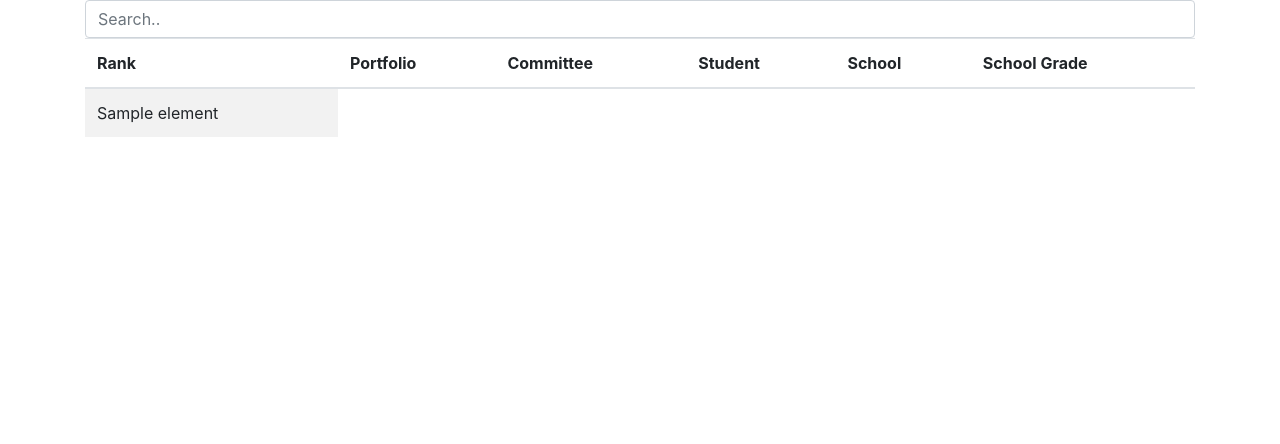
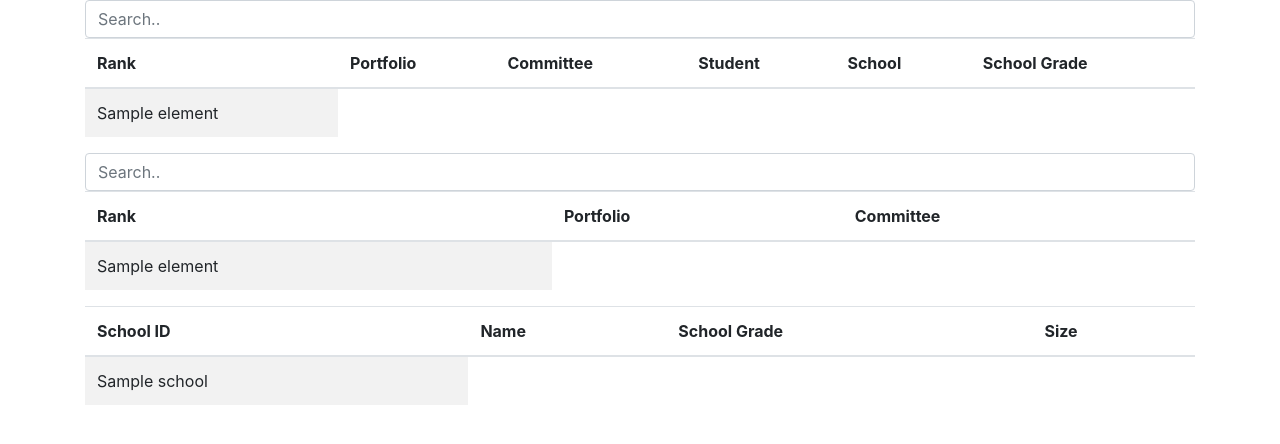
Before and after one commit to sailboat642/DOBBY, a Flask app: template templates/view.html in a window 1280 px wide. Shown: the part 66-510 px from the top of the page. Run offline with Flask 2, Linux system fonts and the light colour scheme; the template is opened without the code that fills it: most values are stand-ins (such as "Sample title", 1, 10 or a date in 2020); some libraries are stand-ins or nearby versions.

Commit message:
makes GUI more aesthetic, fixes minor bugs

```diff
--- a/application.py
+++ b/application.py
@@ -119,8 +119,12 @@ def populate_school():
         portfolios = event_session.query(Portfolio).join(Portfolio.student).filter(Student.school_id == school_id).all()
 
         for portfolio in portfolios:
-            student_name = request.form.get(portfolio.name)
-            portfolio.student.name = student_name
+            student_name = request.form.get(str(portfolio.id))
+            if student_name == "":
+                portfolio.student.name = None
+            else:
+                portfolio.student.name = student_name
+
             event_session.commit()
 
         event_session.close()
@@ -128,7 +132,7 @@ def populate_school():
         return redirect("/view")
     else:
         school_id = request.args.get("school")
-        portfolios = event_session.query(Portfolio).join(Portfolio.student).filter(Student.school_id == school_id).all()
+        portfolios = event_session.query(Portfolio.id, Portfolio.name, Committee.name).join(Portfolio.student, Portfolio.committee).filter(Student.school_id == school_id).all()
         event_session.close()
         return render_template("add_students.html", portfolios=portfolios, school_id=school_id)
 
@@ -309,9 +313,16 @@ def view():
     session = EventSession()
 
     # fixes need to query: join multiple tables
-    rows = session.query(Portfolio.rank, Portfolio.name, Committee.name, Student.name, School.name, School.grade).join(Portfolio.committee, Portfolio.student, Student.school).filter(Portfolio.student != None).order_by(School.id).all()
+    sorted_portfolios = session.query(Portfolio.rank, Portfolio.name, Committee.name, Student.name, School.name, School.grade).join(Portfolio.committee, Portfolio.student, Student.school).filter(Portfolio.student != None).order_by(School.id).all()
+    extra_portfolios  = session.query(Portfolio.rank, Portfolio.name, Committee.name).join(Portfolio.committee).filter(Portfolio.student == None).order_by(Portfolio.committee_id).all()
+    schools = session.query(School).all()
+    unsorted_schools = []
+    for school in schools:
+        portfolio = session.query(Portfolio).join(Portfolio.student, Student.school).filter(School.id == school.id).first()
+        if portfolio == None:
+            unsorted_schools.append([School.id, School.name, School.grade, School.delegation_size])
     session.close()
-    return render_template("view.html", rows=rows)
+    return render_template("view.html", sorted_portfolios=sorted_portfolios, extra_portfolios=extra_portfolios, schools=unsorted_schools)
 
 
 @app.route("/sort_all", methods=["POST"])
@@ -330,12 +341,15 @@ def sort_all():
             student = event_session.query(Student).filter(Student.school_id == school.id).order_by(Student.id).first()
             portfolio = event_session.query(Portfolio).filter(Portfolio.student_id == None, Portfolio.rank == 1).first()
             portfolio.student_id = student.id
-            event_session.commit()
 
-        # what to do next
-        # give portfolios grade wise
         students = event_session.query(Student.id, Student.name, School.id, School.grade).join(Student.school).order_by(School.grade).all()
         portfolios = event_session.query(Portfolio).filter(Portfolio.student == None).order_by(Portfolio.rank).all()
+        if len(portfolios) < len(students):
+            n = len(students) - len(portfolios)
+            return apology(f'Need {n} more portfolios')
+
+        event_session.commit()
+
         for i in range(len(students)):
             query = event_session.query(Portfolio).filter(Portfolio.student_id == students[i][0]).first()
             if not query:
@@ -345,3 +359,29 @@ def sort_all():
 
         event_session.close()
         return redirect("/view")
+
+
+@app.route("/sort_new", methods=["POST"])
+@database_access
+def sort_new():
+    if request.method == "POST":
+        event_session = EventSession()
+
+        students = event_session.query(Student.id, Student.name, School.id, School.grade).join(Student.school).order_by(School.grade).all()
+        portfolios = event_session.query(Portfolio).order_by(Portfolio.rank).all()
+
+        if len(portfolios) < len(students):
+            n = len(students) - len(portfolios)
+            return apology(f'Need {n} more portfolios')
+
+        portfolios = event_session.query(Portfolio).filter(Portfolio.student == None).order_by(Portfolio.rank).all()
+
+        for i in range(len(students)):
+            query = event_session.query(Portfolio).filter(Portfolio.student_id == students[i][0]).first()
+            if not query:
+                portfolios[i].student_id = students[i][0]
+
+        event_session.commit()
+
+        event_session.close()
+        return redirect("/view")
--- a/sqlalchemy_declarative.py
+++ b/sqlalchemy_declarative.py
@@ -67,18 +67,15 @@ class Portfolio(Base):
     name = Column(String(255), nullable=False)
     committee_id = Column(Integer, ForeignKey("committees.id"), nullable=False)
     student_id = Column(Integer, ForeignKey("students.id"))
-    school_id = Column(Integer, ForeignKey("schools.id"))
     rank = Column(Integer, nullable=False)
 
     committee = relationship("Committee", back_populates="portfolios")
     student = relationship("Student", back_populates="portfolio")
-    school = relationship("School", back_populates="portfolios")
 
 
 
 Committee.portfolios = relationship("Portfolio", order_by=Portfolio.id, back_populates="committee")
 
-School.portfolios = relationship("Portfolio", order_by=Portfolio.id, back_populates="school")
 School.students = relationship("Student", order_by=Student.id, back_populates="school")
 
 Student.portfolio = relationship("Portfolio", back_populates="student")
--- a/templates/add_committee.html
+++ b/templates/add_committee.html
@@ -7,10 +7,7 @@ New School
 {% block body %}
 <div class="d-flex justify-content-center">
 	<form action="/add_committee" method="post" enctype="multipart/form-data" class="col-md-6">
-		<div class="custom-file">
-			<input type="file" name="file" class="custom-file-input" id='file-input'>
-			<label class="custom-file-label" for="file-input">Choose file</label>
-		</div>
+		<input type="file" name="file" class="form-control" id='file-input'>
 		<input type="submit" class="btn btn-primary col-md-3 mt-3" value="Upload">
 	</form>
 </div>
--- a/templates/add_students.html
+++ b/templates/add_students.html
@@ -12,13 +12,12 @@ Add Students
         <table>
     		{% for portfolio in portfolios %}
        		<div class='input-group mb-2'>
-    			<div class="input-group-prepend"><span class="input-group-text">{{ portfolio.name }}</span></div>
-    			<input class="form-control" autocomplete="off"  name="{{ portfolio.name }}" placeholder="Student Name" type="text">
+    			<div class="input-group-prepend"><span class="input-group-text">{{ portfolio[2] }}, {{ portfolio[1] }}</span></div>
+    			<input class="form-control" autocomplete="off"  name="{{ portfolio[0] }}" placeholder="Student Name" type="text">
 		    </div>
 		    {% endfor %}
 	    </table>
 	    <button type="submit" class="btn btn-primary col-md-3">Submit</button>
-		<input type="hidden" value="{{ school_id }}" name="school_id">
     </form>
 </div>
 {% endblock %}
--- a/templates/index.html
+++ b/templates/index.html
@@ -14,8 +14,11 @@
     	<a href="/select_school" class="list-group-item-action list-group-item list-group-item-success mt-2">Add Students</a>
     	<a href="/add_committee" class="list-group-item-action list-group-item list-group-item-success mt-2">Add a Committe</a>
     	<a href="/view" class="list-group-item-action list-group-item list-group-item-info mt-2">View Structure</a>
+    	<form action="/sort_new" method="post">
+        		<button type="submit" class="btn btn-primary btn-lg mt-4 col-md-12">Sort New</button>
+       	</form>
     	<form action="/sort_all" method="post">
-        		<button type="submit" class="btn btn-primary btn-lg mt-4 col-md-12">Sort</button>
+        		<button type="submit" class="btn btn-primary btn-lg mt-2 col-md-12">Sort All</button>
        	</form>
     </ul>
 </div>
--- a/templates/view.html
+++ b/templates/view.html
@@ -5,7 +5,7 @@ View
 {% endblock %}
 
 {% block body %}
-<input class="form-control" id="myInput" type="text" placeholder="Search..">
+<input class="form-control" id="sortedSearch" type="text" placeholder="Search..">
 <table class="table table-striped">
 	<thead>
 		<tr>
@@ -17,23 +17,74 @@ View
 			<th>School Grade</th>
 		</tr>
 	</thead>
-	<tbody id="allocations">
-		{% for row in rows %}
+	<tbody id="sortedGrid">
+		{% for row in sorted_portfolios %}
 		<tr>
 			{% for element in row %}
 			<td>{{ element }}</td>
 			{% endfor %}
 		</tr>
-	{% endfor %}
+		{% endfor %}
+	</tbody>
+
+</table>
+
+<input class="form-control" id="extrasSearch" type="text" placeholder="Search..">
+<table class="table table-striped">
+	<thead>
+		<tr>
+			<th>Rank</th>
+			<th>Portfolio</th>
+			<th>Committee</th>
+		</tr>
+	</thead>
+	<tbody id="extrasGrid">
+		{% for row in extra_portfolios %}
+		<tr>
+			{% for element in row %}
+			<td>{{ element }}</td>
+			{% endfor %}
+		</tr>
+		{% endfor %}
+	</tbody>
+
+</table>
+
+<table class="table table-striped">
+	<thead>
+		<tr>
+			<th>School ID</th>
+			<th>Name</th>
+			<th>School Grade</th>
+			<th>Size</th>
+		</tr>
+	</thead>
+	<tbody>
+		{% for row in schools %}
+		<tr>
+			{% for element in row %}
+			<td>{{ element }}</td>
+			{% endfor %}
+		</tr>
+		{% endfor %}
 	</tbody>
 
 </table>
 
 <script>
 $(document).ready(function(){
-  $("#myInput").on("keyup", function() {
+  $("#sortedSearch").on("keyup", function() {
     var value = $(this).val().toLowerCase();
-    $("#allocations tr").filter(function() {
+    $("#sortedGrid tr").filter(function() {
+      $(this).toggle($(this).text().toLowerCase().indexOf(value) > -1)
+    });
+  });
+});
+
+$(document).ready(function(){
+  $("#extrasSearch").on("keyup", function() {
+    var value = $(this).val().toLowerCase();
+    $("#extrasGrid tr").filter(function() {
       $(this).toggle($(this).text().toLowerCase().indexOf(value) > -1)
     });
   });
```
